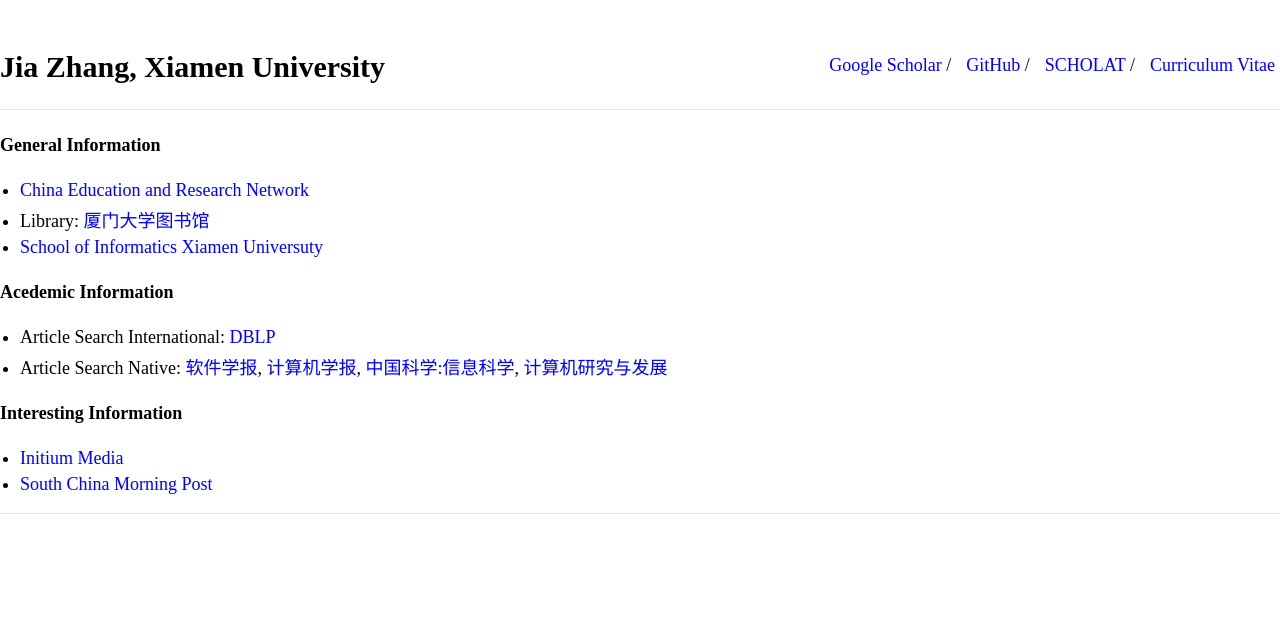
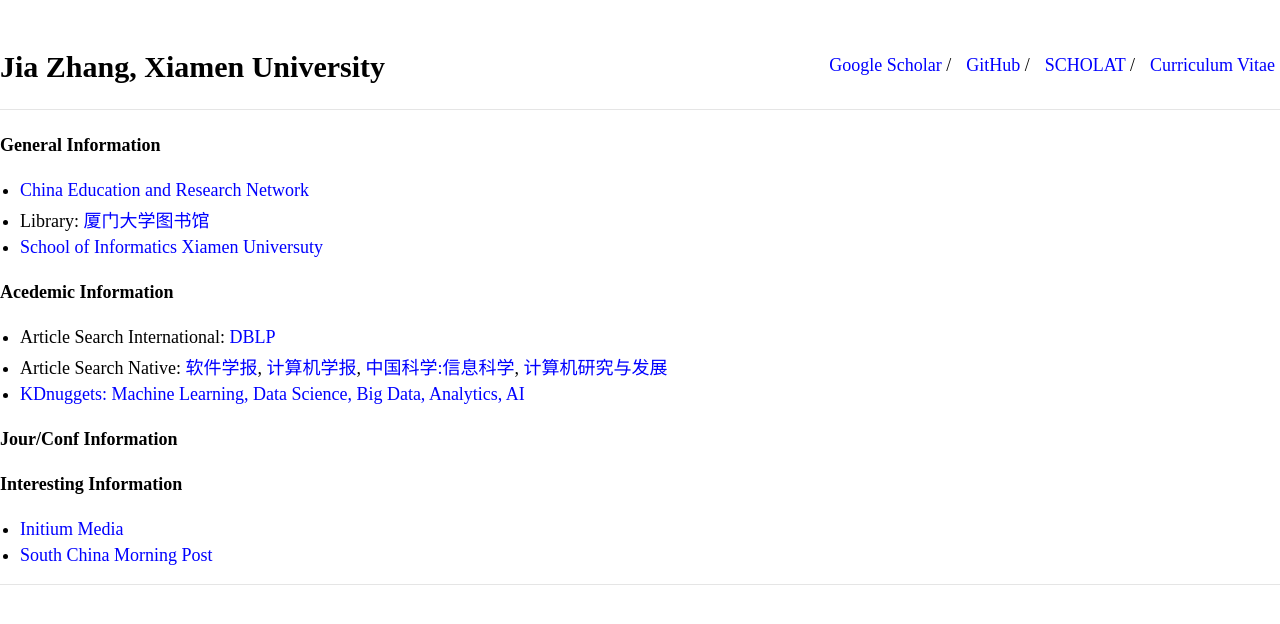
Before and after one commit to jiazhang-ml/jiazhang-ml.github.io, a Jekyll site: the page built from weblink.md, in a window 1280 px wide, cut to the strip 0-876 px from the top of the page. Shown: the top 624 px of the strip. Built offline with Jekyll 4.4.1, drawn with Linux system fonts in a browser that asks for light colours.

Commit message:
Update weblink.md

```diff
--- a/weblink.md
+++ b/weblink.md
@@ -13,6 +13,9 @@ layout: default
 
 * Article Search International: [DBLP](https://dblp.uni-trier.de/db/)
 * Article Search Native: [软件学报](http://navi.cnki.net/knavi/JournalDetail?pcode=CJFD&pykm=RJXB), [计算机学报](http://navi.cnki.net/knavi/JournalDetail?pcode=CJFD&pykm=JSJX), [中国科学:信息科学](http://navi.cnki.net/knavi/JournalDetail?pcode=CJFD&pykm=PZKX), [计算机研究与发展](http://navi.cnki.net/knavi/JournalDetail?pcode=CJFD&pykm=JFYZ)
+* [KDnuggets: Machine Learning, Data Science, Big Data, Analytics, AI](https://www.kdnuggets.com/)
+
+#### Jour/Conf Information
 
 #### Interesting Information
 
```
